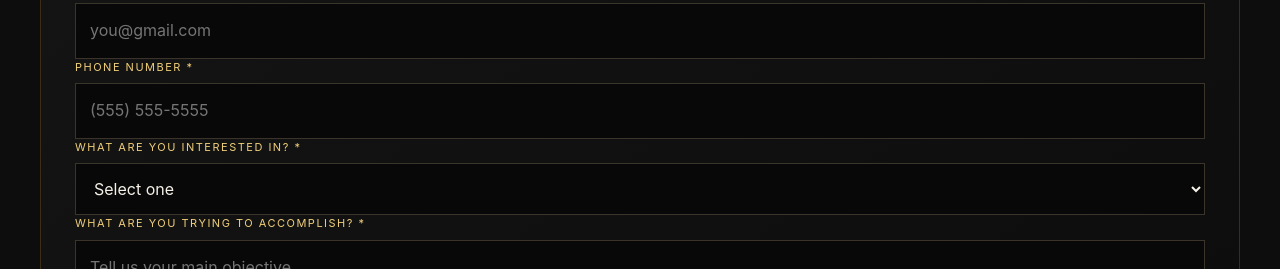
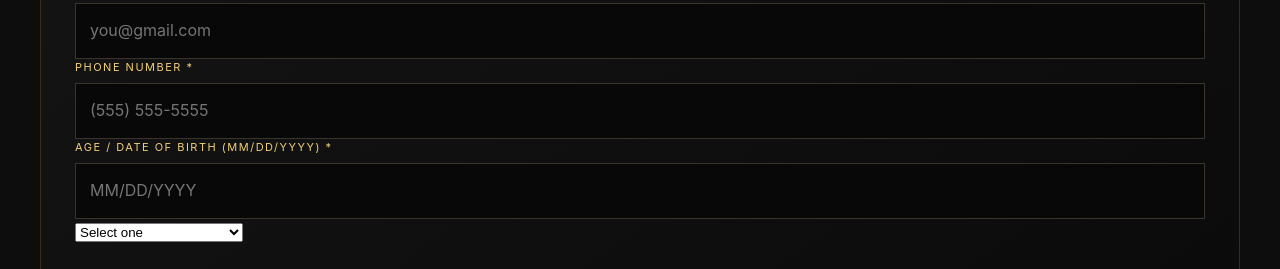
Before and after one commit to jadenporter1/theporterempire, a plain HTML site: page index.html in a window 1280 px wide. Shown: the part 5043-5312 px from the top of the page. Drawn offline with Linux system fonts and the light colour scheme.

Commit message:
Update form fields in index.html
Replaced 'What are you interested in?' field with 'Age / Date of Birth' input.

```diff
--- a/index.html
+++ b/index.html
@@ -83,7 +83,7 @@ footer{border-top:1px solid var(--line);padding:55px 22px;background:#060606}.fo
       <div class="field"><label for="last">Last Name *</label><input id="last" name="Last Name" autocomplete="family-name" required></div>
       <div class="field"><label for="email">Gmail / Email *</label><input id="email" type="email" name="Email" autocomplete="email" placeholder="you@gmail.com" required></div>
       <div class="field"><label for="phone">Phone Number *</label><input id="phone" type="tel" name="Phone Number" autocomplete="tel" placeholder="(555) 555-5555" required></div>
-      <div class="field"><label for="interest">What are you interested in? *</label>
+     <div class="field"><label for="dob">Age / Date of Birth (MM/DD/YYYY) *</label><input id="dob" type="text" name="Date of Birth" placeholder="MM/DD/YYYY" autocomplete="bday" required></div>
         <select id="interest" name="Interest" required>
           <option value="">Select one</option>
           <option>Electrical & Construction</option>
```
